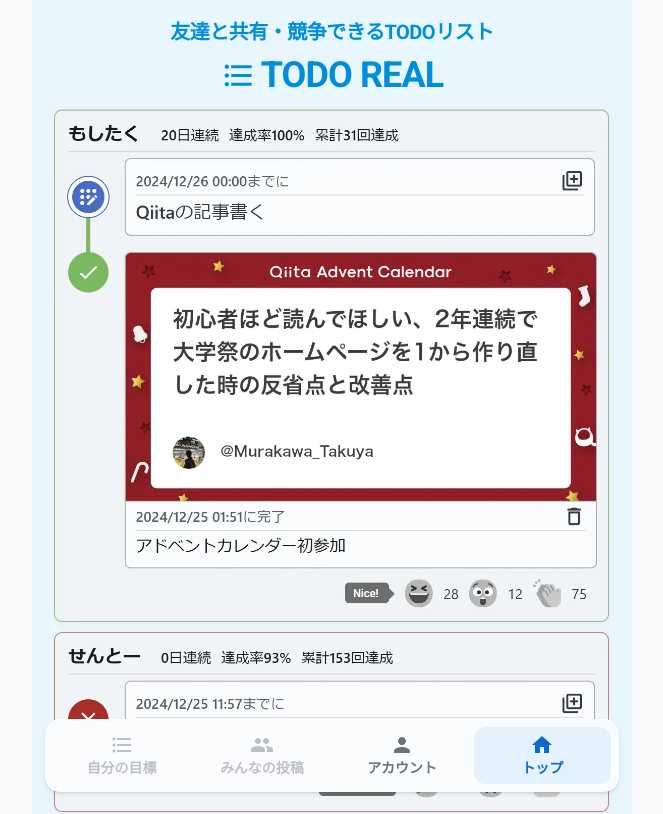
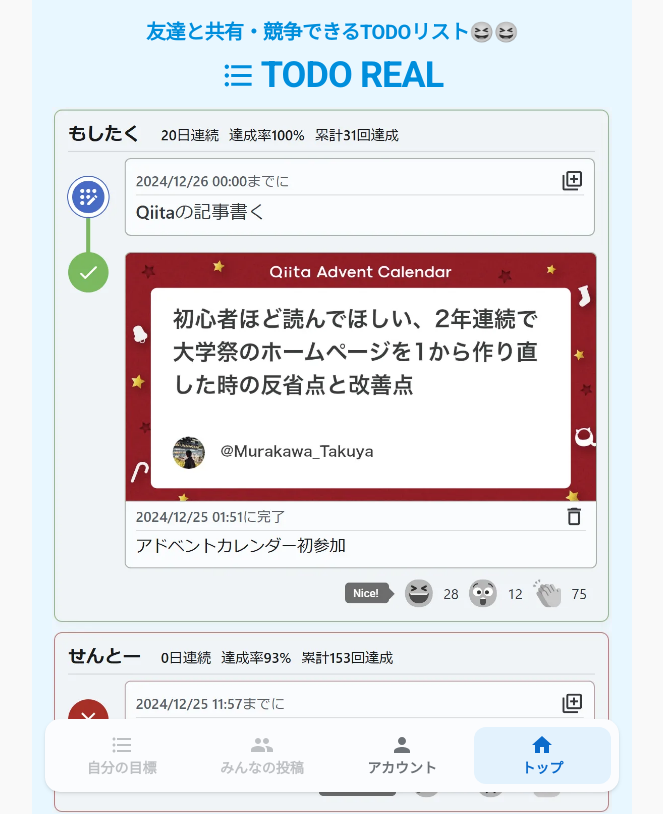
Before and after one commit to MurakawaTakuya/todo-real, a Next.js app: page / in a window 1280 px wide. Shown: the top 814 px of the page, without its empty margins (308-971 px from the left). Built offline with nearby package versions, Linux system fonts and the light colour scheme; no server answers.

Commit message:
cssのgrayscaleをテスト

```diff
--- a/src/Components/Progress/Reaction.tsx
+++ b/src/Components/Progress/Reaction.tsx
@@ -187,7 +187,8 @@ export const Reaction = ({
                       style={{
                         fontSize: "28px",
                         lineHeight: "1",
-                        filter: isReacted === key ? "none" : "grayscale(1)",
+                        // filter: isReacted === key ? "none" : "grayscale(1)",
+                        opacity: isReacted === key ? 1 : 0.3,
                         transition: "0.3s",
                       }}
                     >
--- a/src/app/page.tsx
+++ b/src/app/page.tsx
@@ -22,6 +22,8 @@ export default function Top() {
       <CenterIn>
         <StyledTypography level="h4" component="h2" sx={{ paddingTop: "20px" }}>
           友達と共有・競争できるTODOリスト
+          <span style={{ filter: "grayscale(100%)" }}>😆</span>
+          <span style={{ filter: "grayscale(1)" }}>😆</span>
         </StyledTypography>
         <div
           style={{
```
